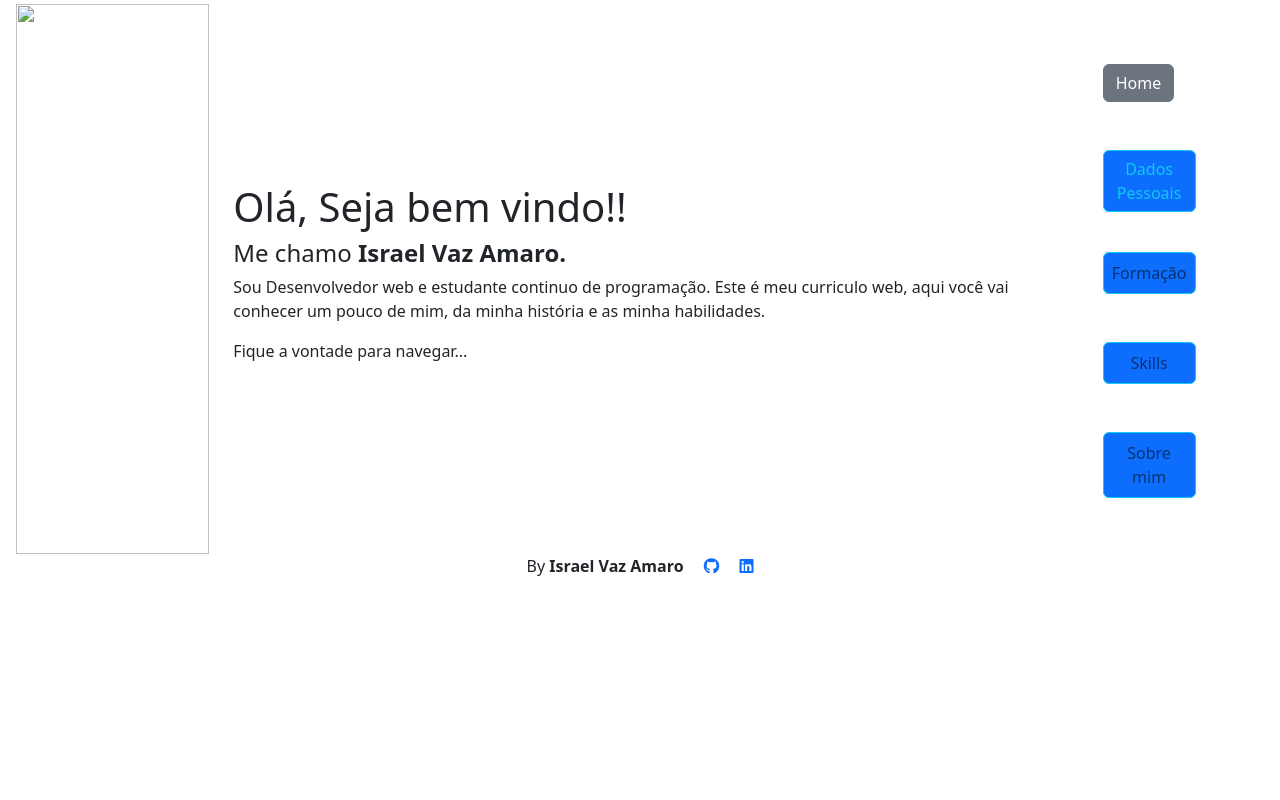
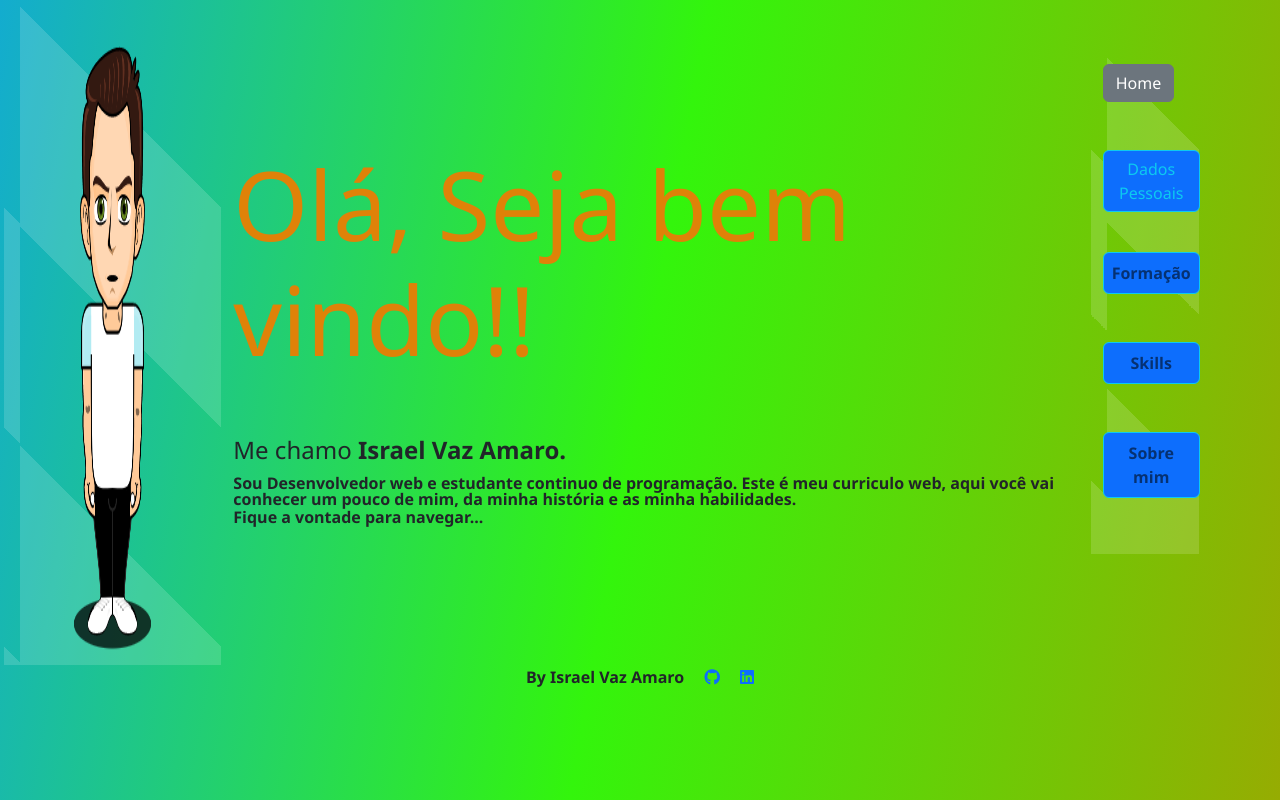
Before and after one commit to IsraelAmaro/repositorio-desenvolvimento-web, a plain HTML site: page index.html in a window 1280 px wide. Drawn offline with nearby package versions, Linux system fonts and the light colour scheme; the site is published under a folder, as on GitHub Pages, so addresses that start at the root find nothing.

Commit message:
caminho estilo

```diff
--- a/index.html
+++ b/index.html
@@ -9,7 +9,7 @@
     <title>Curriculo Israel Vaz Amaro</title>
 
     <link href="https://cdn.jsdelivr.net/npm/bootstrap@5.2.3/dist/css/bootstrap.min.css" rel="stylesheet" integrity="sha384-rbsA2VBKQhggwzxH7pPCaAqO46MgnOM80zW1RWuH61DGLwZJEdK2Kadq2F9CUG65" crossorigin="anonymous">
-    <link rel="stylesheet" href="/estilos/estilo.css">
+    <link rel="stylesheet" href="./estilos/estilo.css">
   </head>
 
   <body>
@@ -18,7 +18,7 @@
 
             <div class="col-md-2 mt-1 ms-3 progress-bar-striped progress-bar-animated  d-md-block  " id="lat-left" >
 
-                    <img src="/imagens/avatar-principal.png" alt="" class="h-100 w-100" >
+                    <img src="./imagens/avatar-principal.png" alt="" class="h-100 w-100" >
 
             </div>
 
```
